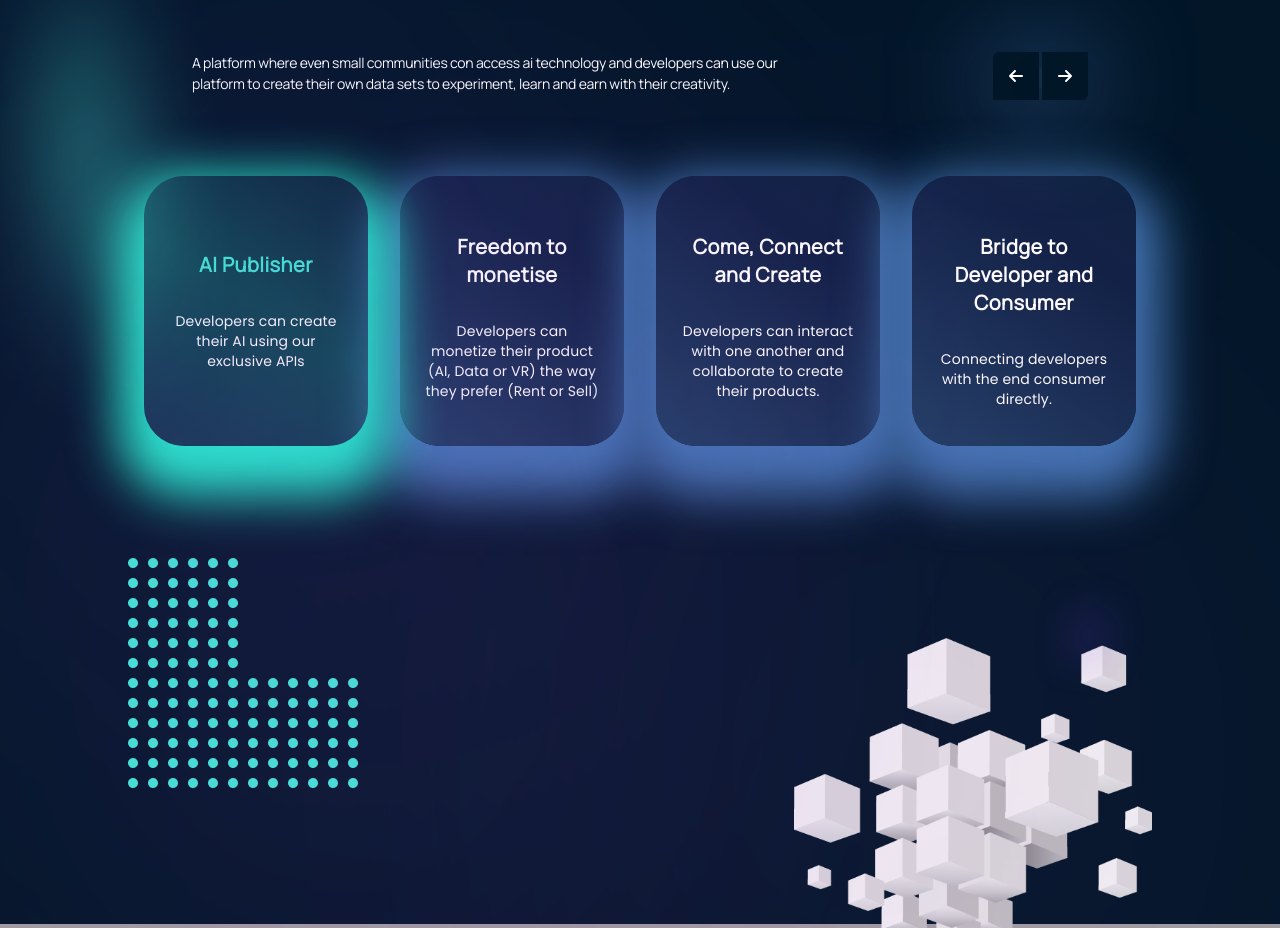
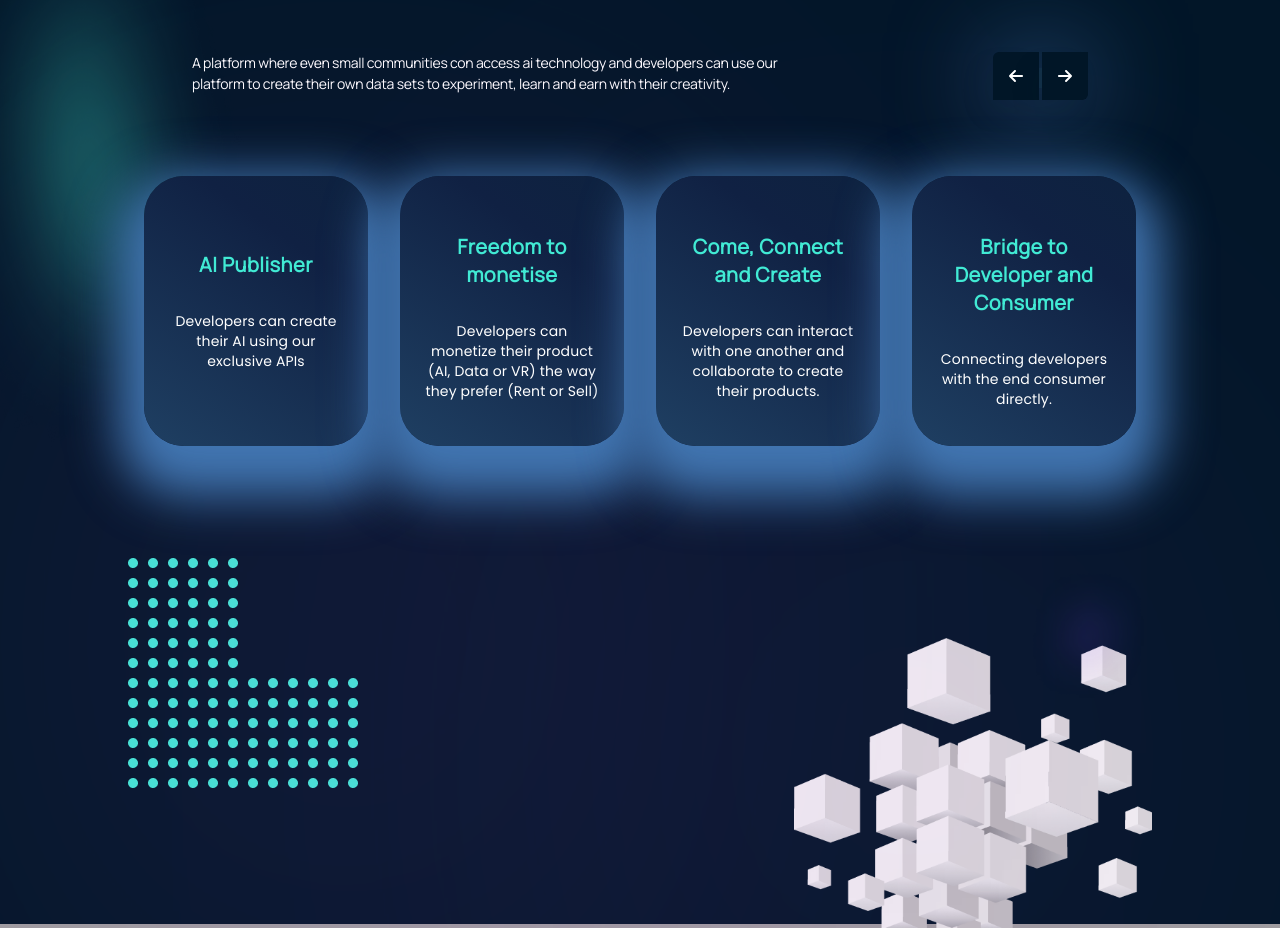
Before and after one commit to MedusaBots/aiverse-main-web, a React (Create React App) app in the folder saiprachodhan/: page / in a window 1280 px wide. Shown: the part 980-1908 px from the top of the page. Built offline with nearby package versions, Linux system fonts and the light colour scheme; grey boxes are pictures that could not be loaded.

Commit message:
added changes

```diff
--- a/saiprachodhan/src/components/Secondslide.tsx
+++ b/saiprachodhan/src/components/Secondslide.tsx
@@ -9,6 +9,7 @@ import { faArrowLeft, faArrowRight } from "@fortawesome/free-solid-svg-icons";
 import Dots from "../images/Dots.png";
 import Boxes from "../images/Img.png";
 import Thirdslide from "./Thirdslide";
+import styles from "../css/second.module.css";
 import useWindowDimensions from "../hooks/useWindowDimensions";
 
 function Secondslide() {
@@ -166,28 +167,13 @@ function Secondslide() {
         <div className="flex m-auto mx-[10vw] justify-between">
           {achievements
             .slice(sliceIndex[0], sliceIndex[1] + 1)
-            .map((item, index) =>
-              index % 4 === 0 ? (
+            .map((item, index) => (
               <>
                 <div
-                    className="flex justify-around w-[100%] h-[270px] rounded-[40px] mx-4 relative"
+                  className={`${styles.styleit} flex justify-around w-[100%] h-[270px] rounded-[40px] mx-4`}
                   key={index}
-                    style={{
-                      background:
-                        "linear-gradient(211.41deg, rgba(29, 61, 96, 0.26) -10.07%, rgba(33, 195, 174, 0.29) 48.06%, rgba(61, 108, 164, 0.33) 108.66%)",
-                      boxShadow: "0px 25px 50px 25px #22F0CB",
-                    }}
                 >
-                    <div
-                      className="absolute left-[-1vw] top-[10px] z-[100000] bg-[#7741EA] opacity-[0.5]"
-                      style={{
-                        transform: "matrix(-0.93, -0.66, -0.29, 0.85, 0, 0)",
-                        filter: "blur(250px)",
-                      }}
-                    >
-                      <img src={vector4} alt="vector4" className="z-[100000]" />
-                    </div>
-                    <div className="flex flex-col justify-around max-h-[70%] my-auto">
+                  <div className="flex flex-col justify-around max-h-[70%] my-auto te">
                     <div className="font-text font-semibold text-xl text-center text-[#41EAD4] tracking-wide py-[2vh] w-[80%] mx-auto">
                       {item["title"]}
                     </div>
@@ -197,29 +183,7 @@ function Secondslide() {
                   </div>
                 </div>
               </>
-              ) : (
-                <>
-                  <div
-                    className="flex justify-around w-[100%] h-[270px] rounded-[40px] mx-4"
-                    style={{
-                      background:
-                        "linear-gradient(215.34deg, #0A2439 -43.52%, #102143 27.96%, #214467 110.68%)",
-                      boxShadow: "0px 25px 50px 25px #4276B2",
-                    }}
-                    key={index}
-                  >
-                    <div className="flex flex-col justify-around max-h-[70%] my-auto">
-                      <div className="font-text font-semibold text-xl text-center text-white tracking-wide py-[2vh] w-[80%] mx-auto">
-                        {item["title"]}
-                      </div>
-                      <div className="font-poppins text-sm text-center text-white tracking-[0.01em] w-[80%] mx-auto  py-[2vh]">
-                        {item["text"]}
-                      </div>
-                    </div>
-                  </div>
-                </>
-              )
-            )}
+            ))}
         </div>
         <br />
         <br />
--- a/saiprachodhan/src/components/Tokenomics1.tsx
+++ b/saiprachodhan/src/components/Tokenomics1.tsx
@@ -77,17 +77,6 @@ function Tokenomics1() {
           <img src={Logo2} alt="Logo" className="w-auto md:h-[80px] h-[60px]" />
         </div>
         <div className="absolute top-[4vh] right-[10vw] text-white font-text font-bold text-2xl flex z-[10000000]">
-          <button
-            className="bg-[#00C9E0] rounded-[8px] px-10 py-2  font-inter text-[16px] leading-[24px] mx-4 md:block hidden"
-            onClick={connectWallet}
-          >
-            {walletAddress
-              ? `${walletAddress.slice(0, 6)}...${walletAddress.slice(
-                  walletAddress.length - 5,
-                  walletAddress.length
-                )}`
-              : "Connect to Wallet"}
-          </button>
           {dropdown ? (
             <img
               src={cross}
--- /dev/null
+++ b/saiprachodhan/src/css/second.module.css
@@ -0,0 +1,21 @@
+.styleit:hover {
+  background: linear-gradient(
+    211.41deg,
+    rgba(29, 61, 96, 0.26) -10.07%,
+    rgba(33, 195, 174, 0.29) 48.06%,
+    rgba(61, 108, 164, 0.33) 108.66%
+  );
+  box-shadow: 0px 25px 50px 25px #22f0cb;
+}
+
+.styleit {
+  background: linear-gradient(
+    215.34deg,
+    #0a2439 -43.52%,
+    #102143 27.96%,
+    #214467 110.68%
+  );
+  box-shadow: 0px 25px 50px 25px #4276b2;
+  z-index: 100000000000;
+  cursor: pointer;
+}
```
Lines whose indentation alone changed are shown as unchanged.
